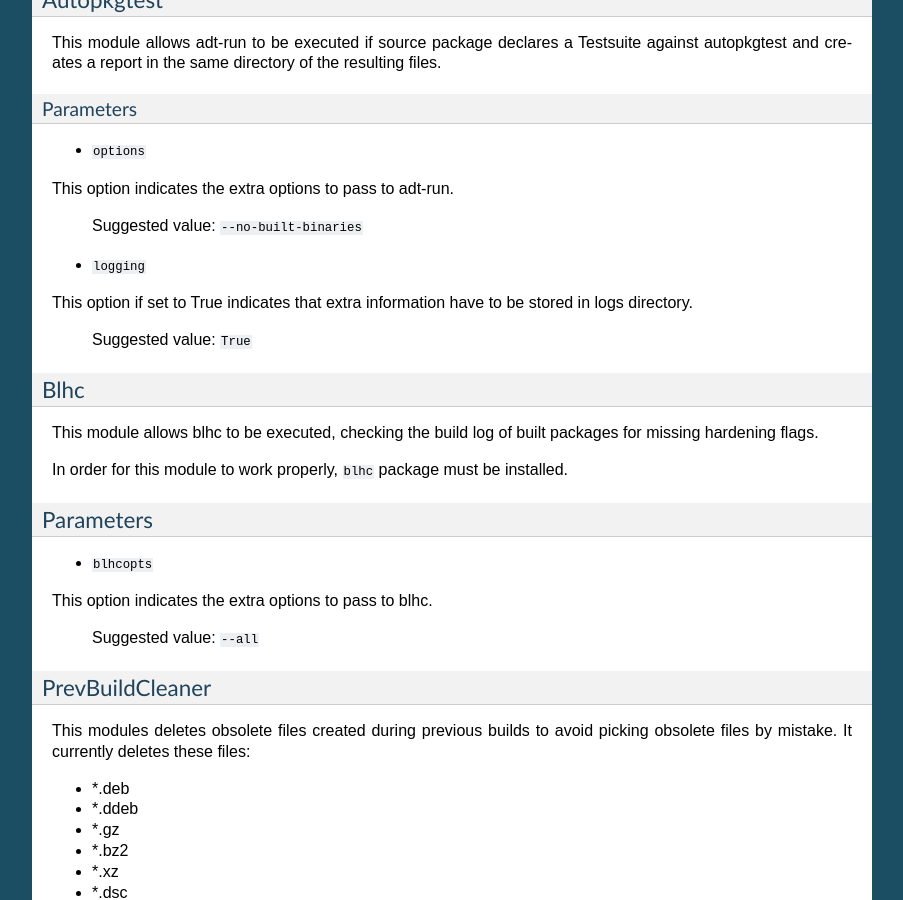
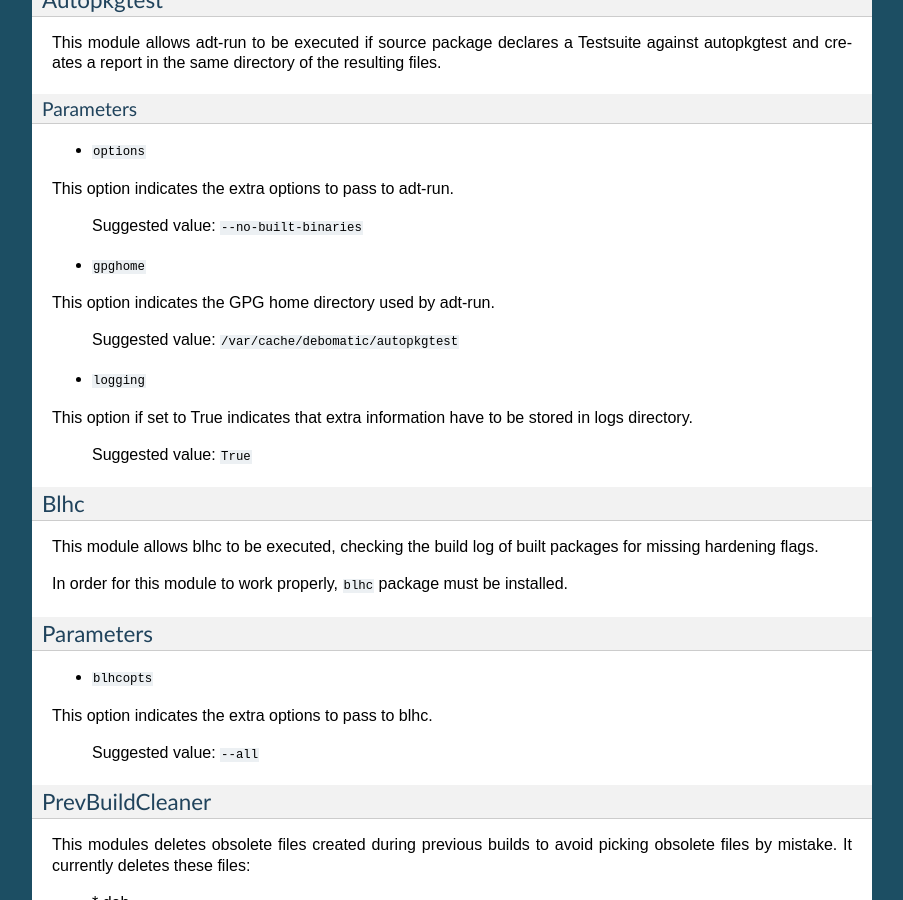
Before and after one commit to debomatic/debomatic, a Sphinx documentation site: the page built from docs/index.rst, in a window 1280 px wide and 900 px high, scrolled down 12504 px. Shown: the whole window, without its empty margins (198-1101 px from the left). Built offline with Sphinx 7.4.7, drawn with Linux system fonts in a browser that asks for light colours.

Commit message:
specify a gpghome option

```diff
--- a/docs/index.rst
+++ b/docs/index.rst
@@ -748,6 +748,12 @@ This option indicates the extra options to pass to adt-run.
 
  Suggested value: ``--no-built-binaries``
 
+* ``gpghome``
+
+This option indicates the GPG home directory used by adt-run.
+
+ Suggested value: ``/var/cache/debomatic/autopkgtest``
+
 * ``logging``
 
 This option if set to True indicates that extra information have
```
Also changed, not shown: 1 other file.
